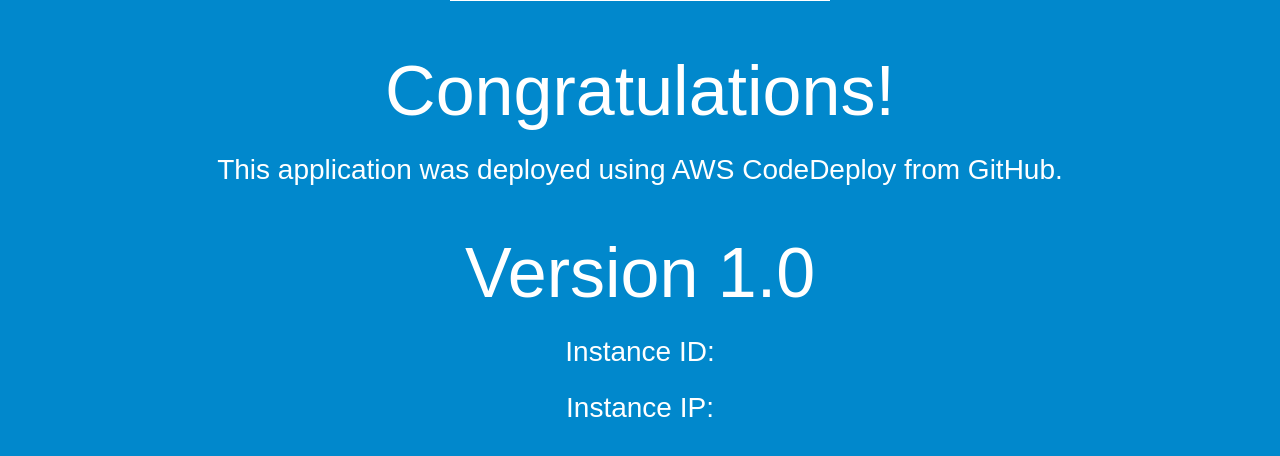
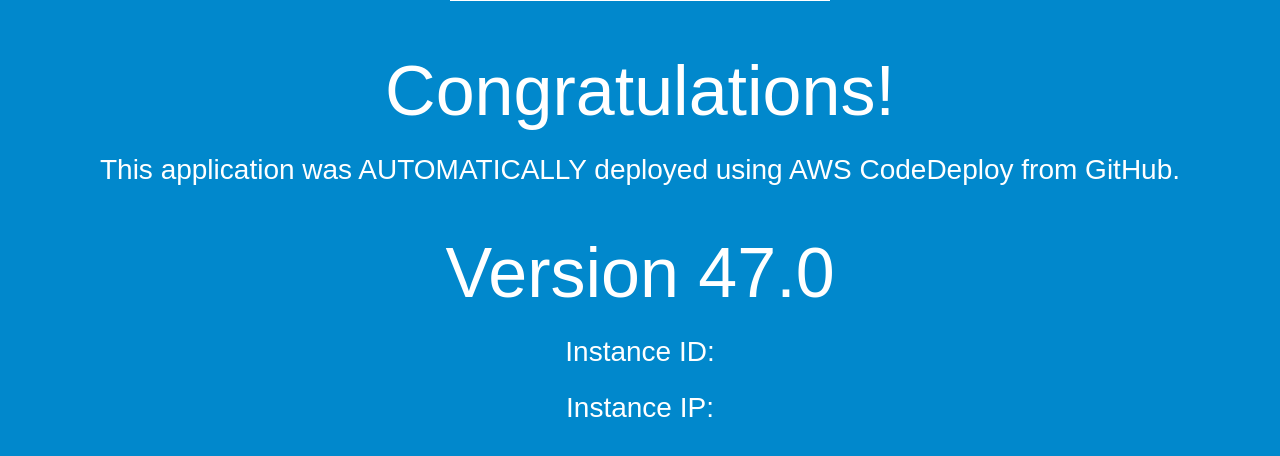
Before and after one commit to Strider678/DevOPS, a PHP site: page /test.php in a window 1280 px wide. Shown: the part 205-661 px from the top of the page. Run offline with PHP 8.4, Linux system fonts and the light colour scheme; data that the repository does not hold is empty.

Commit message:
Update test.php

```diff
--- a/test.php
+++ b/test.php
@@ -32,8 +32,8 @@
   <div align="center">
     <img src="logo.png"/>
     <h1>Congratulations!</h1>
-    <h2>This application was deployed using AWS CodeDeploy from GitHub.</h2>
-    <h1>Version 1.0</h1>
+    <h2>This application was AUTOMATICALLY deployed using AWS CodeDeploy from GitHub.</h2>
+    <h1>Version 47.0</h1>
     <?php
       $id = file_get_contents("http://instance-data/latest/meta-data/instance-id");
       $ip = file_get_contents("http://instance-data/latest/meta-data/local-ipv4");
```
